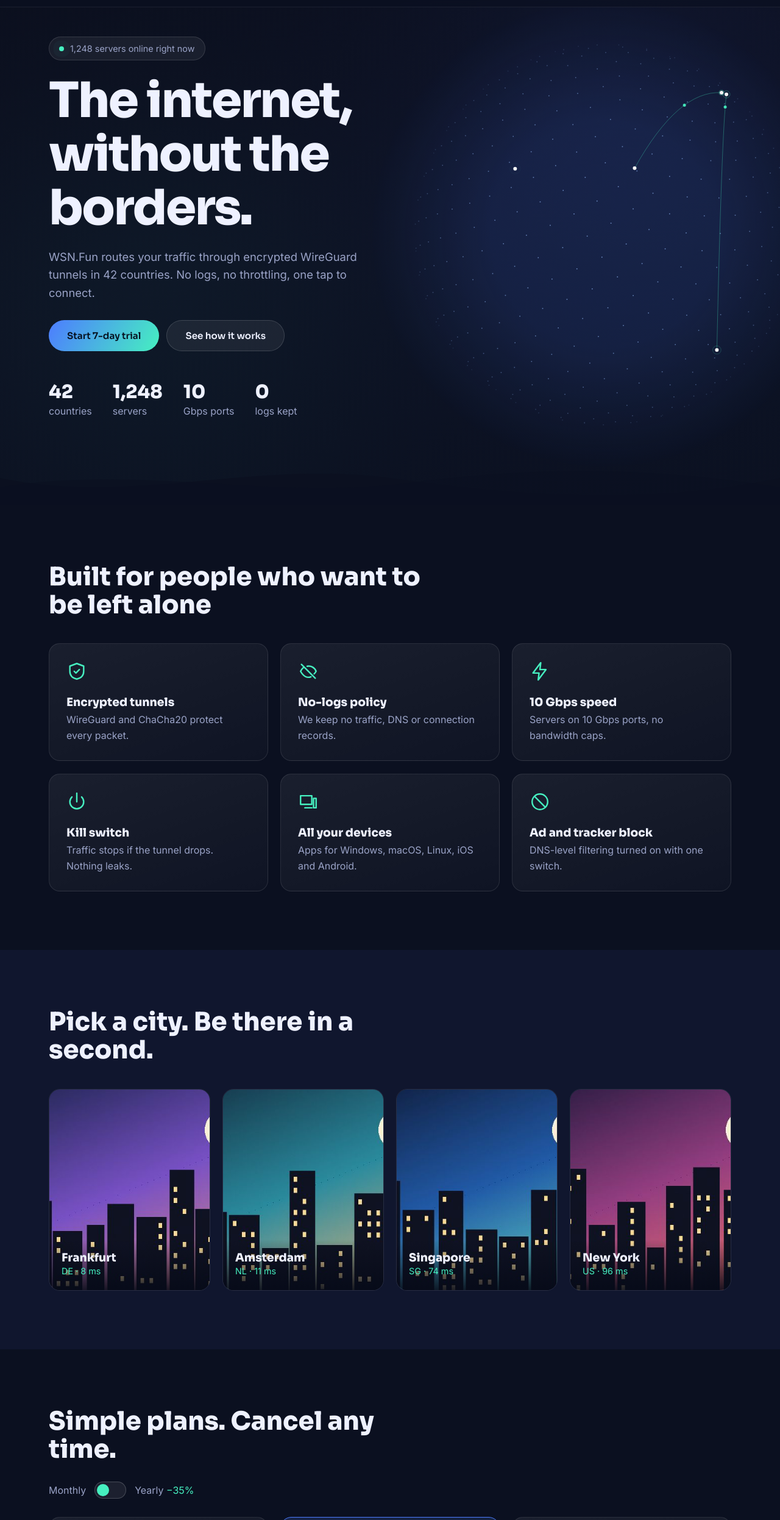
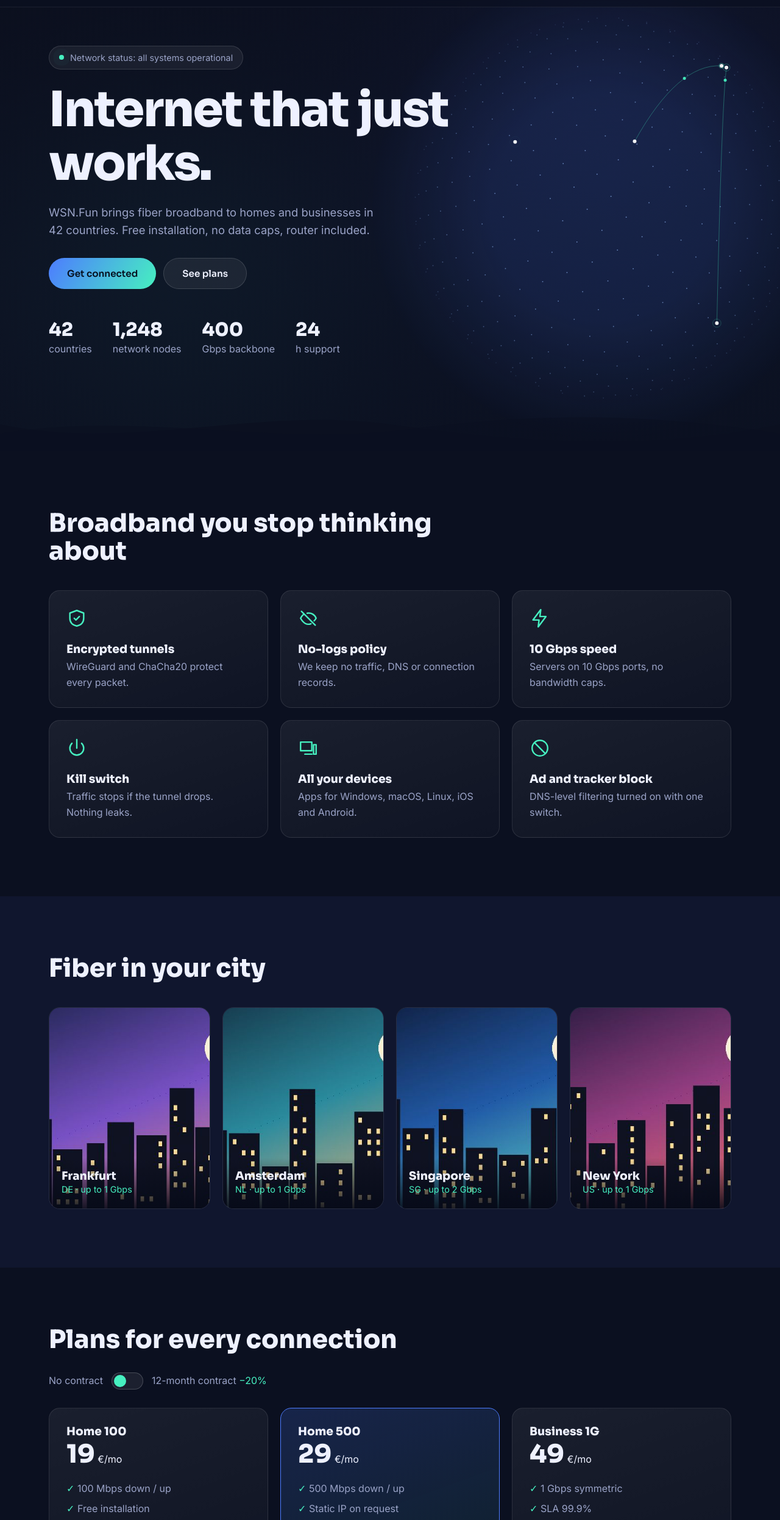
Before and after one commit to RedstoHack/WebSpaceNet, a plain HTML site: page index.html in a window 1280 px wide. Shown: the part 60-2553 px from the top of the page at 61% size. Drawn offline with Linux system fonts and the light colour scheme.

Commit message:
Add files via upload

```diff
--- a/index.html
+++ b/index.html
@@ -1,8 +1,8 @@
 <!doctype html>
 <html lang="en"><head>
 <meta charset="utf-8"><meta name="viewport" content="width=device-width,initial-scale=1,viewport-fit=cover">
-<title>WSN.Fun — Private VPN for open internet</title>
-<meta name="description" content="WSN.Fun is a private VPN service: 40+ locations, WireGuard speed, no-logs policy.">
+<title>WSN.Fun — Fiber internet for homes and business</title>
+<meta name="description" content="WSN.Fun is an international internet service provider: fiber broadband up to 1 Gbps, free installation, 24/7 support.">
 <meta name="theme-color" content="#0b1020"><meta property="og:image" content="assets/img/og.png">
 <link rel="icon" href="assets/img/favicon.svg" type="image/svg+xml"><link rel="apple-touch-icon" href="assets/img/icon-192.png">
 <link rel="preconnect" href="https://fonts.googleapis.com"><link rel="preconnect" href="https://fonts.gstatic.com" crossorigin>
@@ -16,35 +16,35 @@
 
 <main id="top">
 <section class="hero"><canvas id="globe" aria-hidden="true"></canvas>
-<div class="wrap hero-in"><p class="pill"><b class="dot"></b> 1,248 servers online right now</p>
-<h1>The internet, without the borders.</h1>
-<p class="lead">WSN.Fun routes your traffic through encrypted WireGuard tunnels in 42 countries. No logs, no throttling, one tap to connect.</p>
-<div class="cta"><button class="btn big" data-auth="register">Start 7-day trial</button><a class="btn ghost big" href="#features">See how it works</a></div>
-<ul class="stats"><li><b data-n="42">0</b>countries</li><li><b data-n="1248">0</b>servers</li><li><b data-n="10">0</b>Gbps ports</li><li><b data-n="0">0</b>logs kept</li></ul></div>
+<div class="wrap hero-in"><p class="pill"><b class="dot"></b> Network status: all systems operational</p>
+<h1>Internet that just works.</h1>
+<p class="lead">WSN.Fun brings fiber broadband to homes and businesses in 42 countries. Free installation, no data caps, router included.</p>
+<div class="cta"><button class="btn big" data-auth="register">Get connected</button><a class="btn ghost big" href="#pricing">See plans</a></div>
+<ul class="stats"><li><b data-n="42">0</b>countries</li><li><b data-n="1248">0</b>network nodes</li><li><b data-n="400">0</b>Gbps backbone</li><li><b data-n="24">0</b>h support</li></ul></div>
 <img class="waves" src="assets/img/waves.svg" alt=""></section>
 
-<section id="features" class="wrap sec"><h2>Built for people who want to be left alone</h2>
+<section id="features" class="wrap sec"><h2>Broadband you stop thinking about</h2>
 <div class="grid3" id="feat"></div></section>
 
-<section id="locations" class="sec alt"><div class="wrap"><h2>Pick a city. Be there in a second.</h2>
+<section id="locations" class="sec alt"><div class="wrap"><h2>Fiber in your city</h2>
 <div class="grid4">
-<article class="city tilt"><img loading="lazy" src="assets/img/city-frankfurt.jpg" alt="Frankfurt skyline at dusk"><div><h3>Frankfurt</h3><p>DE · 8 ms</p></div></article>
-<article class="city tilt"><img loading="lazy" src="assets/img/city-amsterdam.jpg" alt="Amsterdam skyline"><div><h3>Amsterdam</h3><p>NL · 11 ms</p></div></article>
-<article class="city tilt"><img loading="lazy" src="assets/img/city-singapore.jpg" alt="Singapore skyline"><div><h3>Singapore</h3><p>SG · 74 ms</p></div></article>
-<article class="city tilt"><img loading="lazy" src="assets/img/city-newyork.jpg" alt="New York skyline"><div><h3>New York</h3><p>US · 96 ms</p></div></article></div></div></section>
+<article class="city tilt"><img loading="lazy" src="assets/img/city-frankfurt.jpg" alt="Frankfurt skyline at dusk"><div><h3>Frankfurt</h3><p>DE · up to 1 Gbps</p></div></article>
+<article class="city tilt"><img loading="lazy" src="assets/img/city-amsterdam.jpg" alt="Amsterdam skyline"><div><h3>Amsterdam</h3><p>NL · up to 1 Gbps</p></div></article>
+<article class="city tilt"><img loading="lazy" src="assets/img/city-singapore.jpg" alt="Singapore skyline"><div><h3>Singapore</h3><p>SG · up to 2 Gbps</p></div></article>
+<article class="city tilt"><img loading="lazy" src="assets/img/city-newyork.jpg" alt="New York skyline"><div><h3>New York</h3><p>US · up to 1 Gbps</p></div></article></div></div></section>
 
-<section id="pricing" class="wrap sec"><h2>Simple plans. Cancel any time.</h2>
-<div class="switch"><span>Monthly</span><button id="bill" role="switch" aria-checked="false" aria-label="Yearly billing"><i></i></button><span>Yearly <em>−35%</em></span></div>
+<section id="pricing" class="wrap sec"><h2>Plans for every connection</h2>
+<div class="switch"><span>No contract</span><button id="bill" role="switch" aria-checked="false" aria-label="12-month contract"><i></i></button><span>12-month contract <em>−20%</em></span></div>
 <div class="grid3 plans">
-<article class="plan tilt"><h3>Basic</h3><p class="price"><b data-m="4.9" data-y="3.2">4.9</b> €/mo</p><ul><li>3 devices</li><li>12 locations</li><li>WireGuard</li></ul><button class="btn ghost" data-order="Basic">Order</button></article>
-<article class="plan hot tilt"><h3>Plus</h3><p class="price"><b data-m="7.9" data-y="5.1">7.9</b> €/mo</p><ul><li>8 devices</li><li>All 42 countries</li><li>Ad &amp; tracker block</li></ul><button class="btn" data-order="Plus">Order</button></article>
-<article class="plan tilt"><h3>Family</h3><p class="price"><b data-m="12.9" data-y="8.4">12.9</b> €/mo</p><ul><li>20 devices</li><li>Dedicated IP</li><li>Priority support</li></ul><button class="btn ghost" data-order="Family">Order</button></article></div></section>
+<article class="plan tilt"><h3>Home 100</h3><p class="price"><b data-m="19" data-y="15">19</b> €/mo</p><ul><li>100 Mbps down / up</li><li>Free installation</li><li>Wi-Fi 6 router</li></ul><button class="btn ghost" data-order="Home 100">Order</button></article>
+<article class="plan hot tilt"><h3>Home 500</h3><p class="price"><b data-m="29" data-y="24">29</b> €/mo</p><ul><li>500 Mbps down / up</li><li>Static IP on request</li><li>Mesh Wi-Fi kit</li></ul><button class="btn" data-order="Home 500">Order</button></article>
+<article class="plan tilt"><h3>Business 1G</h3><p class="price"><b data-m="49" data-y="39">49</b> €/mo</p><ul><li>1 Gbps symmetric</li><li>SLA 99.9%</li><li>Priority support</li></ul><button class="btn ghost" data-order="Business 1G">Order</button></article></div></section>
 
 <section id="faq" class="sec alt"><div class="wrap narrow"><h2>Questions</h2>
-<details><summary>Do you keep logs?</summary><p>No. We store no connection, traffic or DNS logs.</p></details>
-<details><summary>Which protocols are supported?</summary><p>WireGuard, OpenVPN and VLESS over TLS.</p></details>
-<details><summary>Which payment methods work?</summary><p>Cards, PayPal and crypto. Available after you sign in.</p></details>
-<details><summary>Can I get a refund?</summary><p>Yes, within 14 days of your first payment.</p></details></div></section>
+<details><summary>How long does installation take?</summary><p>Usually 2–5 working days after you order. A technician visits you.</p></details>
+<details><summary>Is there a data cap?</summary><p>No. All plans have unlimited traffic.</p></details>
+<details><summary>Do I need to sign a contract?</summary><p>No. You can pick a 12-month contract for a lower monthly price.</p></details>
+<details><summary>How do I pay?</summary><p>By card or bank transfer. Available after you sign in.</p></details></div></section>
 
 <section id="contact" class="wrap sec"><h2>Talk to a human</h2><div class="grid3">
 <a class="card tilt" href="mailto:webspacenet.fun@gmail.com"><svg viewBox="0 0 24 24"><path d="M3 6h18v12H3zM3 7l9 7 9-7"/></svg><h3>Email</h3><p>webspacenet.fun@gmail.com</p></a>
```
